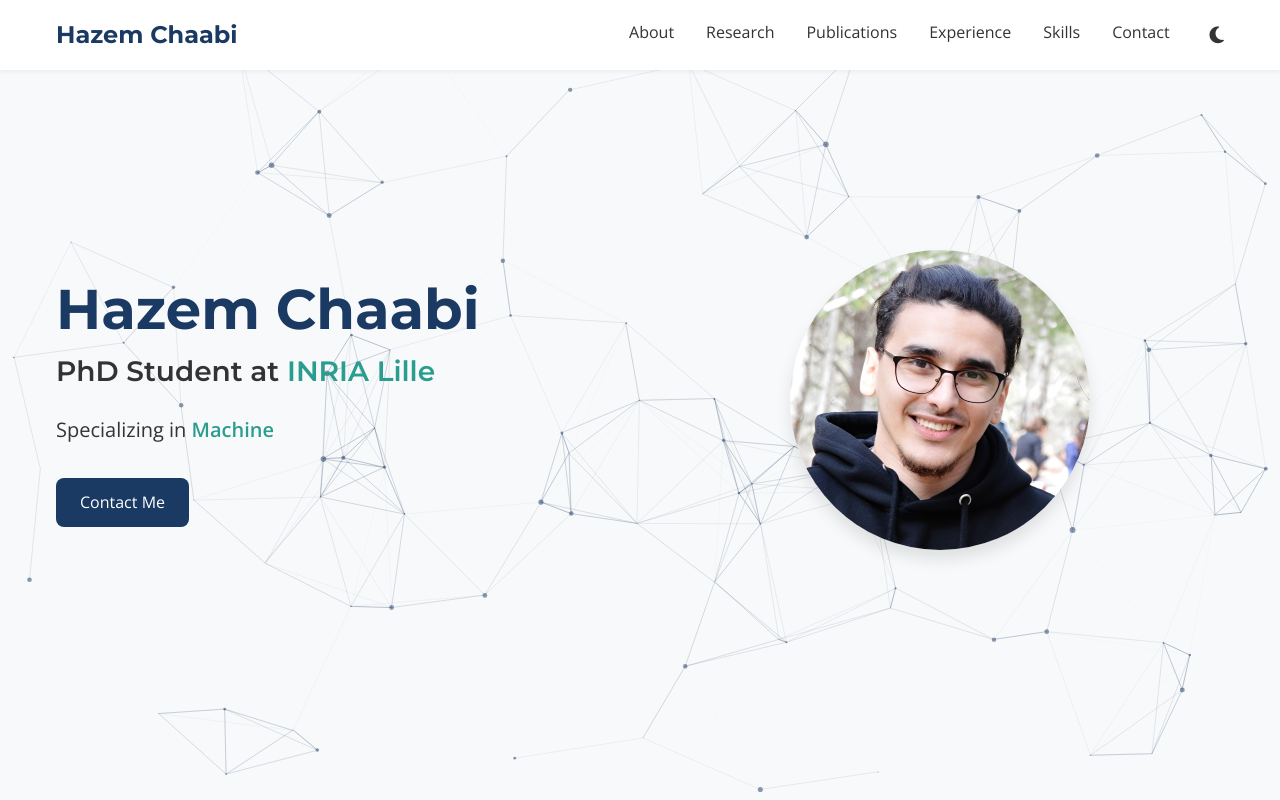
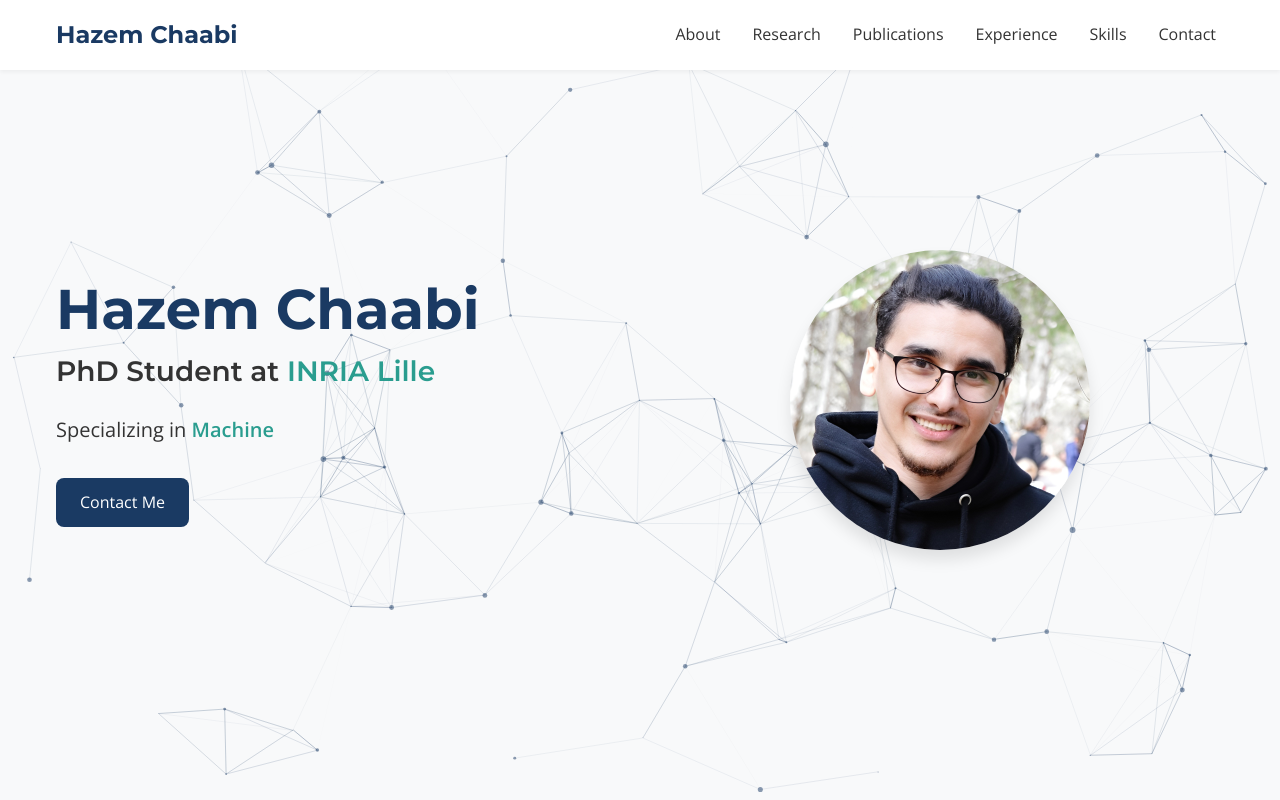
Before and after one commit to HazemCHAABI/Portfolio, a plain HTML site: page index.html in a window 1280 px wide. Shown: the top 800 px of the page. Drawn offline with nearby package versions, Linux system fonts and the light colour scheme.

Commit message:
Update index.html

```diff
--- a/index.html
+++ b/index.html
@@ -29,7 +29,6 @@
                     <li><a href="#experience" class="nav-link">Experience</a></li>
                     <li><a href="#skills" class="nav-link">Skills</a></li>
                     <li><a href="#contact" class="nav-link">Contact</a></li>
-                    <li><a href="#" class="theme-toggle"><i class="fas fa-moon"></i></a></li>
                 </ul>
             </div>
         </nav>
```
